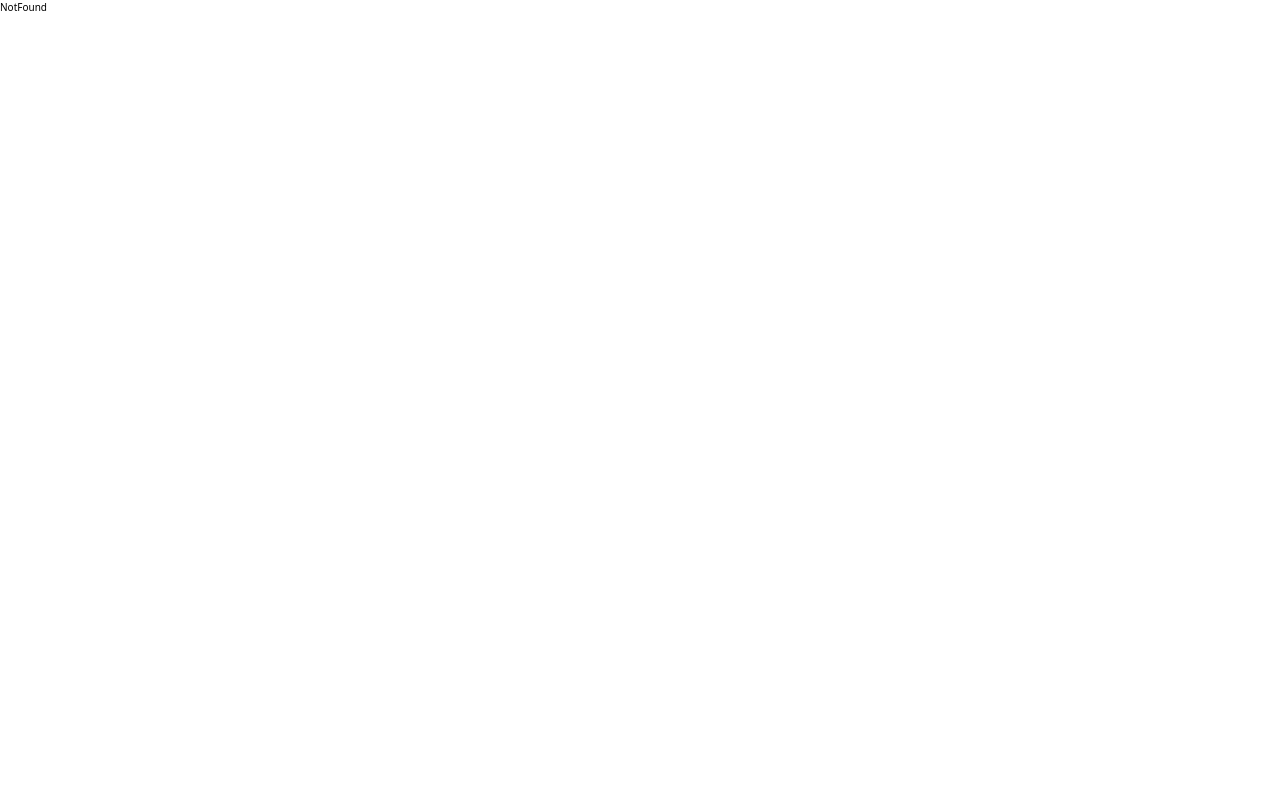
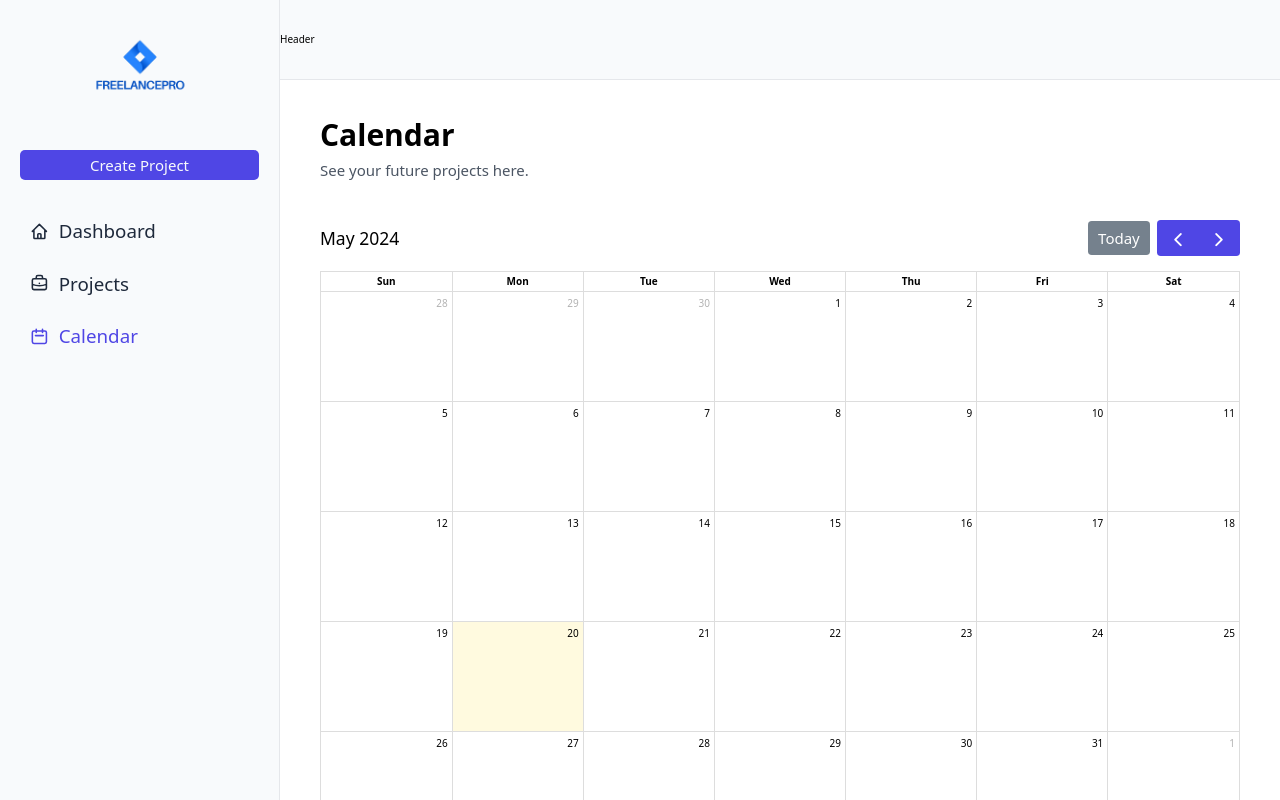
Before and after one commit to lautaromateol/freelancepro, a React (Vite) app: page /calendar in a window 1280 px wide. Built offline with nearby package versions, Linux system fonts and the light colour scheme; no server answers; the database is empty.

Commit message:
calendar page implemented

```diff
--- a/package.json
+++ b/package.json
@@ -10,6 +10,10 @@
     "preview": "vite preview"
   },
   "dependencies": {
+    "@fullcalendar/core": "^6.1.13",
+    "@fullcalendar/daygrid": "^6.1.13",
+    "@fullcalendar/interaction": "^6.1.13",
+    "@fullcalendar/react": "^6.1.13",
     "@supabase/supabase-js": "^2.43.2",
     "@tanstack/react-query": "^5.36.2",
     "react": "^18.2.0",
--- a/src/App.jsx
+++ b/src/App.jsx
@@ -5,7 +5,7 @@ import AppLayout from "./ui/AppLayout"
 import Dashboard from "./pages/Dashboard"
 import Projects from "./pages/Projects"
 import Project from "./pages/Project"
-import Task from "./pages/Task"
+import Calendar from "./pages/Calendar"
 import NotFound from "./ui/NotFound"
 
 function App() {
@@ -36,7 +36,7 @@ function App() {
             <Route path="dashboard" element={<Dashboard />} />
             <Route path="projects" element={<Projects />} />
             <Route path="projects/:projectId" element={<Project />} />
-            <Route path="task/:taskId" element={<Task />} />
+            <Route path="calendar" element={<Calendar />} />
           </Route>
           <Route path="*" element={<NotFound />} />
         </Routes>
--- a/src/index.css
+++ b/src/index.css
@@ -31,3 +31,18 @@ html {
 ::-webkit-scrollbar-thumb:hover {
   background: #555; /* Color de la parte desplazable al pasar el ratón por encima */
 }
+
+.fc .fc-button {
+  background-color: rgb(79 70 229);
+  font-size: 1.5rem;
+  text-transform: capitalize;
+  border: none;
+}
+
+.fc .fc-button:hover {
+  background-color: "rgb(49 46 129)";
+}
+
+.fc .fc-button:focus {
+  outline: none;
+}
--- /dev/null
+++ b/src/pages/Calendar.jsx
@@ -0,0 +1,68 @@
+import { useProjects } from '../features/projects/useProjects'
+import { HiOutlineCalendar } from 'react-icons/hi2';
+import { Link } from 'react-router-dom';
+import FullCalendar from '@fullcalendar/react'
+import dayGridPlugin from '@fullcalendar/daygrid'
+import Spinner from '../ui/Spinner'
+import PageSection from '../ui/PageSection';
+import PageHeading from '../ui/PageHeader';
+import PageSubHeading from '../ui/PageSubHeading';
+
+export default function Calendar() {
+
+  const { projects, isPending } = useProjects()
+
+  if (isPending) return <Spinner />
+
+  const startDates = projects.map((project) => {
+    return (
+      {
+        title: `${project.name} start date`,
+        date: new Date(project.startDate),
+        id: project.id
+      }
+    )
+  })
+
+  const finishDates = projects.map((project) => {
+    return (
+      {
+        title: `${project.name} due date`,
+        date: new Date(project.finishDate),
+        id: project.id
+      }
+    )
+  })
+
+  return (
+    <PageSection>
+      <header>
+          <PageHeading>Calendar</PageHeading>
+          <PageSubHeading>See your future projects here.</PageSubHeading>
+      </header>
+      <FullCalendar
+        events={[...startDates, ...finishDates]}
+        eventContent={renderEventContent}
+        plugins={[dayGridPlugin]}
+        initialView="dayGridMonth"
+      />
+    </PageSection>
+  )
+}
+
+const renderEventContent = (eventInfo) => {
+
+  const title = eventInfo.event.title
+
+  const [projectName] = title.split(title.split(" ").includes("due") ? " due" : " start")
+
+  return (
+    <Link to={`/projects/${eventInfo.event.id}`} className="flex items-center justify-center mx-auto bg-slate-100 px-4 py-2 rounded-lg border shadow-sm gap-4 cursor-pointer">
+      <HiOutlineCalendar className={`${title.split(" ").includes("due") ? "text-red-500" : "text-green-500"} text-5xl`} />
+      <div className="flex flex-col items-start">
+        <p className="text-2xl font-medium">{projectName}</p>
+        <span className="text-xl">{`${title.split(" ").includes("due") ? "Due" : "Start"} date`}</span>
+      </div>
+    </Link>
+  );
+};
--- a/src/pages/Task.jsx
+++ /dev/null
@@ -1,5 +0,0 @@
-export default function Task() {
-  return (
-    <div>Task</div>
-  )
-}
```
Also changed, not shown: 1 other file (tests, documents, lock files or other folders).
